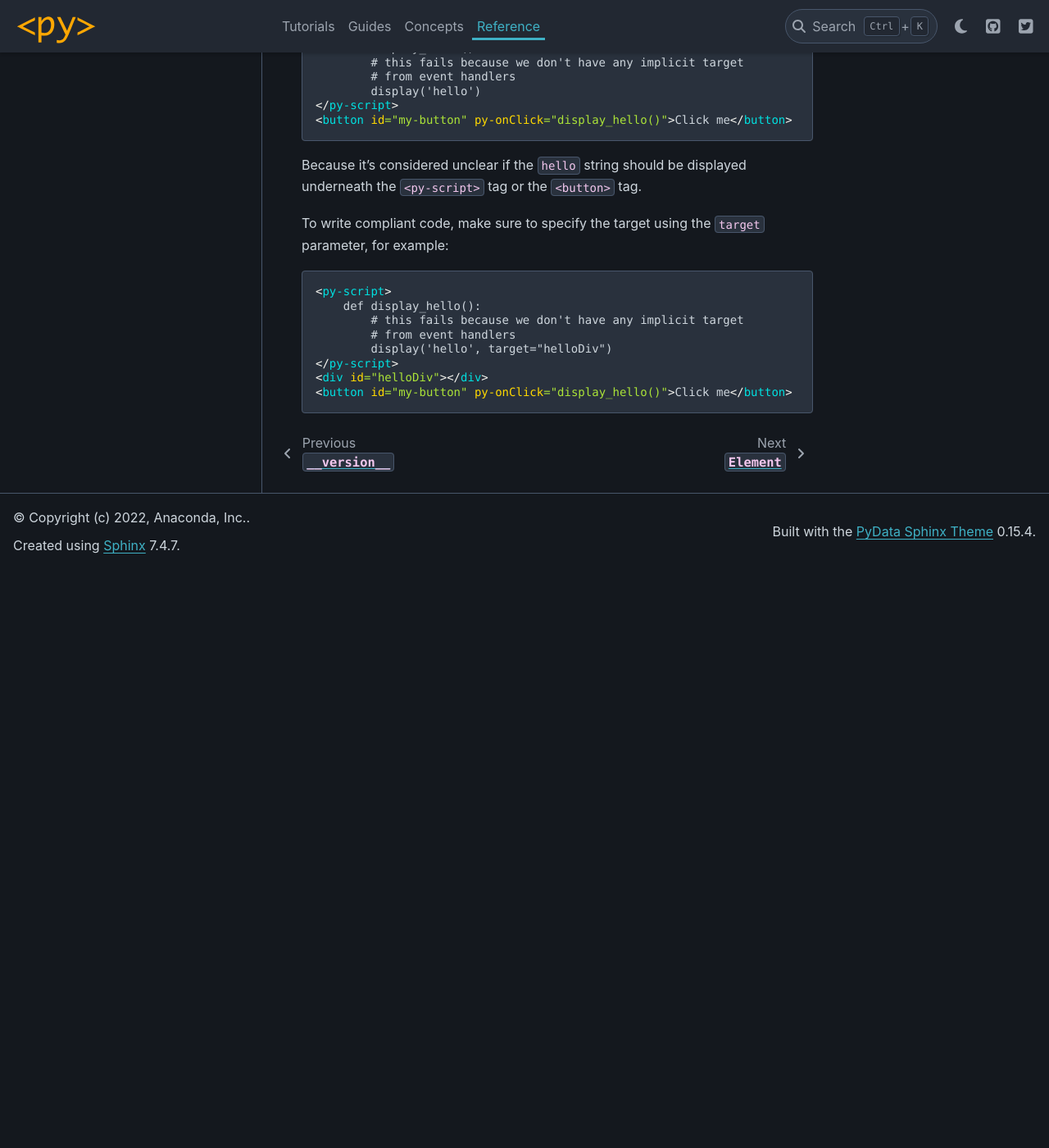
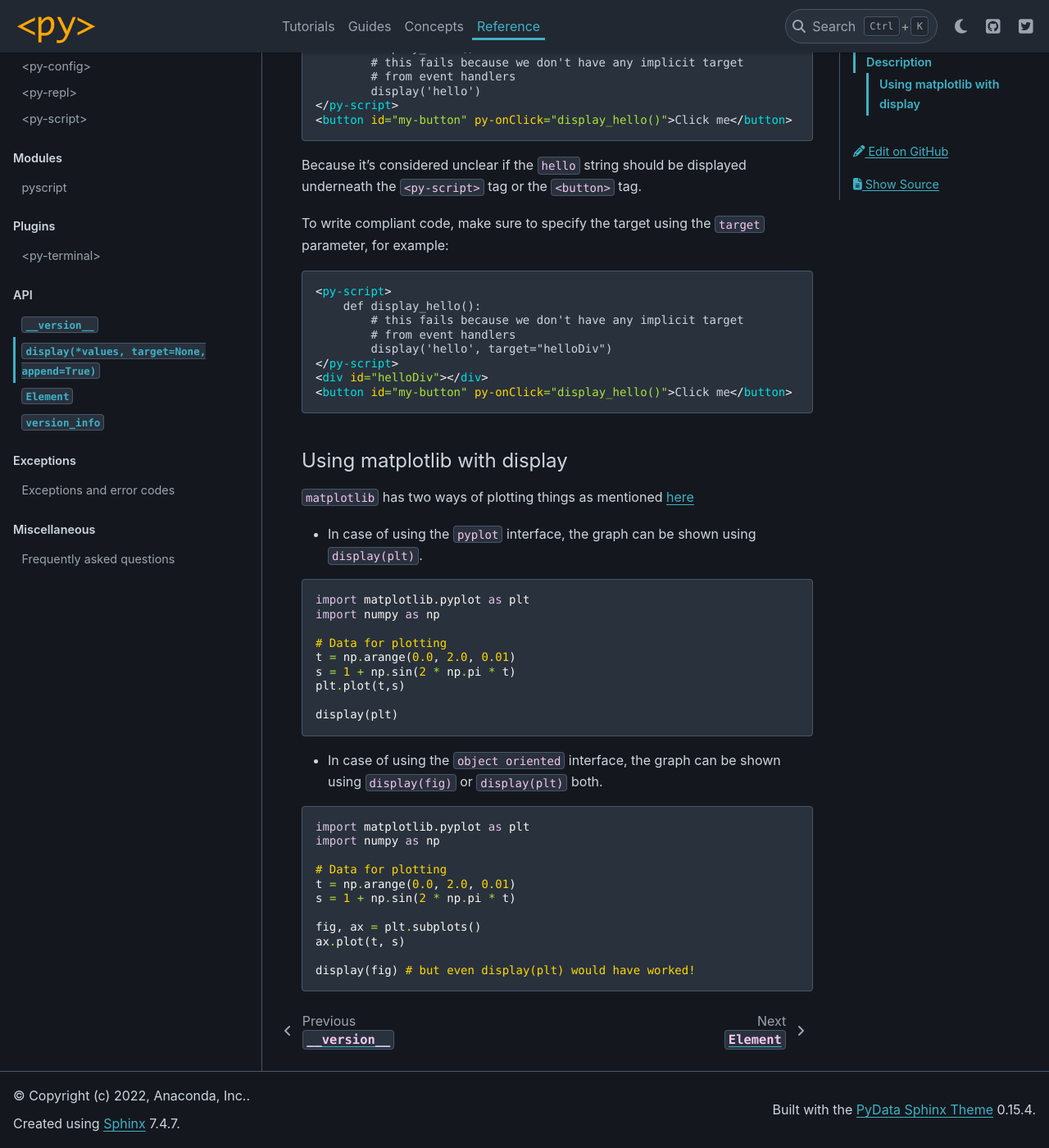
Before and after one commit to pyscript/pyscript, a Sphinx documentation site: the page built from docs/reference/API/display.md, in a window 1280 px wide and 1400 px high, scrolled down 1352 px. Shown: the whole window at 82% size. Built offline with Sphinx 7.4.7 and the PyData theme 0.15.4, drawn with Linux system fonts in a browser that asks for light colours; before the commit the page ends 2047 px from its top, so only the background shows below that.

Commit message:
add docs for using display with matplotlib

````diff
--- a/docs/reference/API/display.md
+++ b/docs/reference/API/display.md
@@ -51,3 +51,37 @@
 <div id="helloDiv"></div>
 <button id="my-button" py-onClick="display_hello()">Click me</button>
 ```
+
+#### Using matplotlib with display
+
+`matplotlib` has two ways of plotting things as mentioned [here](https://matplotlib.org/matplotblog/posts/pyplot-vs-object-oriented-interface/)
+
+- In case of using the `pyplot` interface, the graph can be shown using `display(plt)`.
+
+```python
+import matplotlib.pyplot as plt
+import numpy as np
+
+# Data for plotting
+t = np.arange(0.0, 2.0, 0.01)
+s = 1 + np.sin(2 * np.pi * t)
+plt.plot(t,s)
+
+display(plt)
+```
+
+- In case of using the `object oriented` interface, the graph can be shown using `display(fig)` or `display(plt)` both.
+
+```python
+import matplotlib.pyplot as plt
+import numpy as np
+
+# Data for plotting
+t = np.arange(0.0, 2.0, 0.01)
+s = 1 + np.sin(2 * np.pi * t)
+
+fig, ax = plt.subplots()
+ax.plot(t, s)
+
+display(fig) # but even display(plt) would have worked!
+```
````
